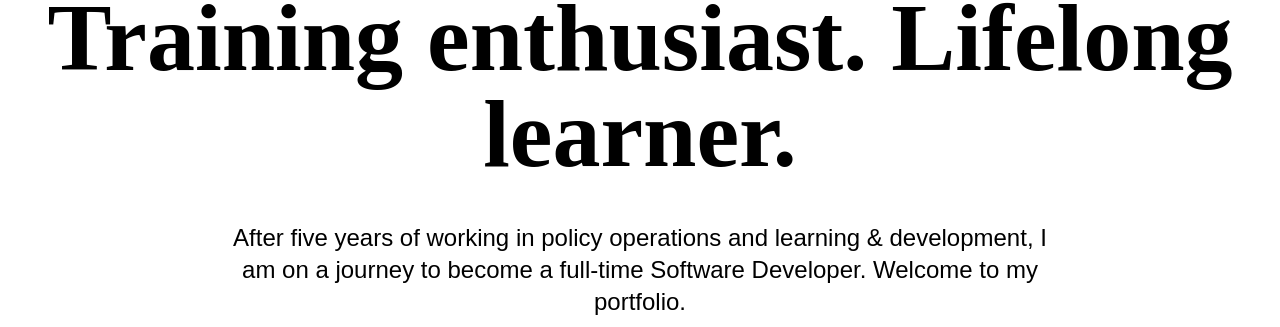
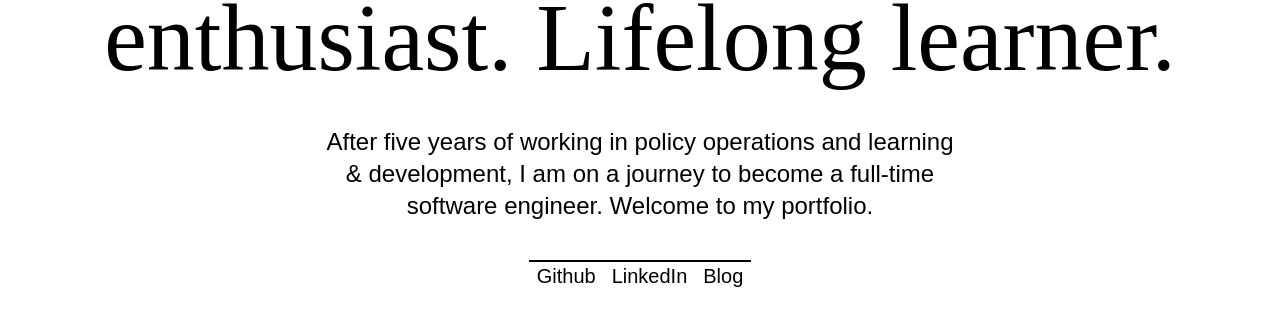
Before and after one commit to hawheeler96/my-portfolio, a React (Create React App) app: page / in a window 1280 px wide. Shown: the part 470-797 px from the top of the page. Built offline with nearby package versions, Linux system fonts and the light colour scheme.

Commit message:
adds footer, adds further styling to home page

```diff
--- /dev/null
+++ b/postcss.config.js
@@ -0,0 +1,6 @@
+module.exports = {
+  plugins: {
+    tailwindcss: {},
+    autoprefixer: {},
+  },
+}
--- a/src/App.js
+++ b/src/App.js
@@ -6,6 +6,7 @@ import About from './components/About';
 import Projects from './components/Projects';
 import Blog from './components/Blog';
 import Resume from './components/Resume';
+import Footer from './components/Footer';
 import {BrowserRouter as Router, Routes, Route} from 'react-router-dom';
 import { createContext } from 'react';
 
@@ -22,6 +23,7 @@ function App() {
           <Route path="/resume" element={<Resume />} />
         </Routes>
       </Router>
+      <Footer />
     </div>
   );
 }
--- /dev/null
+++ b/src/components/Footer.js
@@ -0,0 +1,28 @@
+function Footer() {
+    return (
+      <div className="flex justify-center py-10">
+        <div className="fixed bottom-10 text-xl border-t-2 font-quicksand dark:text-soft-white">
+          <a
+            href="https://github.com/hawheeler96"
+            className="mx-2 hover:text-rose  dark:hover:text-xanthous"
+          >
+            Github
+          </a>
+          <a
+            href="https://www.linkedin.com/in/holly-a-wheeler/"
+            className="mx-2 hover:text-rose  dark:hover:text-xanthous"
+          >
+            LinkedIn
+          </a>
+          <a
+            href="https://medium.com/@hollyawheeler96"
+            className="mx-2 hover:text-rose  dark:hover:text-xanthous"
+          >
+            Blog
+          </a>
+        </div>
+      </div>
+    );
+}
+
+export default Footer;
--- a/src/components/Home.js
+++ b/src/components/Home.js
@@ -4,14 +4,14 @@ function Home() {
   return (
     <div className="flex justify-center items-center">
       <div>
-        <h1 className="text-8xl font-kalina font-bold flex justify-center text-center pt-80 px-10 dark:text-soft-white">
+        <h1 className="text-8xl font-yeseva flex justify-center text-center pt-80 px-10 dark:text-soft-white">
           {" "}
           Full Stack Engineer. Training enthusiast. Lifelong learner.
         </h1>
-        <p className="text-2xl flex justify-center text-center pt-10 px-56 font-quicksand font-medium dark:text-soft-white">
+        <p className="text-2xl flex justify-center text-center pt-10 px-80 font-quicksand font-medium dark:text-soft-white">
           After five years of working in policy operations and learning &
-          development, I am on a journey to become a full-time Software
-          Developer. Welcome to my portfolio.
+          development, I am on a journey to become a full-time software engineer.
+           Welcome to my portfolio.
         </p>
       </div>
     </div>
--- a/src/index.css
+++ b/src/index.css
@@ -3,6 +3,8 @@
 @import "tailwindcss/utilities";
 @import url('https://fonts.googleapis.com/css2?family=Kalnia:wght@100..700&display=swap');
 @import url('https://fonts.googleapis.com/css2?family=Quicksand:wght@300..700&display=swap');
+@import url('https://fonts.googleapis.com/css2?family=Ultra&display=swap');
+@import url('https://fonts.googleapis.com/css2?family=Yeseva+One&display=swap');
 
 .active {
   text-decoration: underline;
--- a/tailwind.config.js
+++ b/tailwind.config.js
@@ -6,15 +6,17 @@ module.exports = {
     fontFamily: {
       kalina: ["Kalina", "serif"],
       quicksand: ["Quicksand", "sans-serif"],
+      ultra: ["Ultra", "serif"],
+      yeseva: ["Yeseva One", "serif"],
     },
     colors: {
-      "xanthous": "#ffc759",
-      "rose": "#ff7b9c",
-      "glaucous": "#607196",
+      xanthous: "#ffc759",
+      rose: "#ff7b9c",
+      glaucous: "#607196",
       "french-grey": "#babfd1",
       "soft-white": "#e8e9ed",
       "space-cadet": "#363457",
-      "midnight": "#172554",
+      midnight: "#172554",
     },
     extend: {},
   },
```
